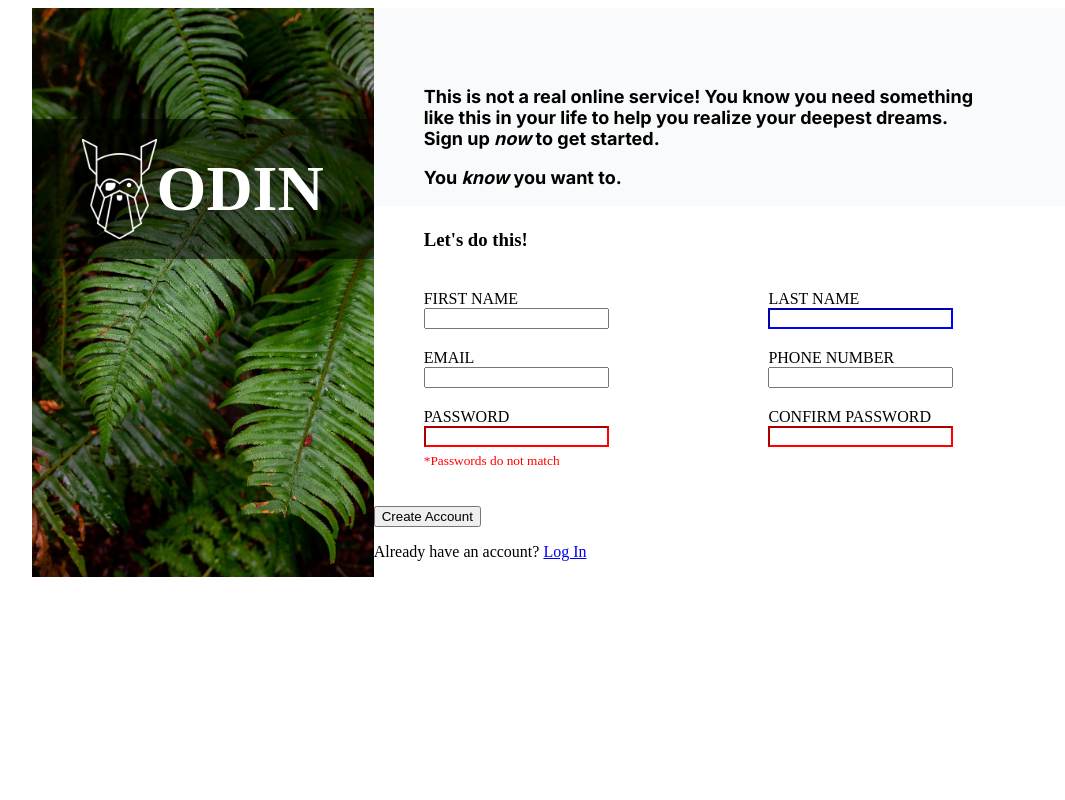
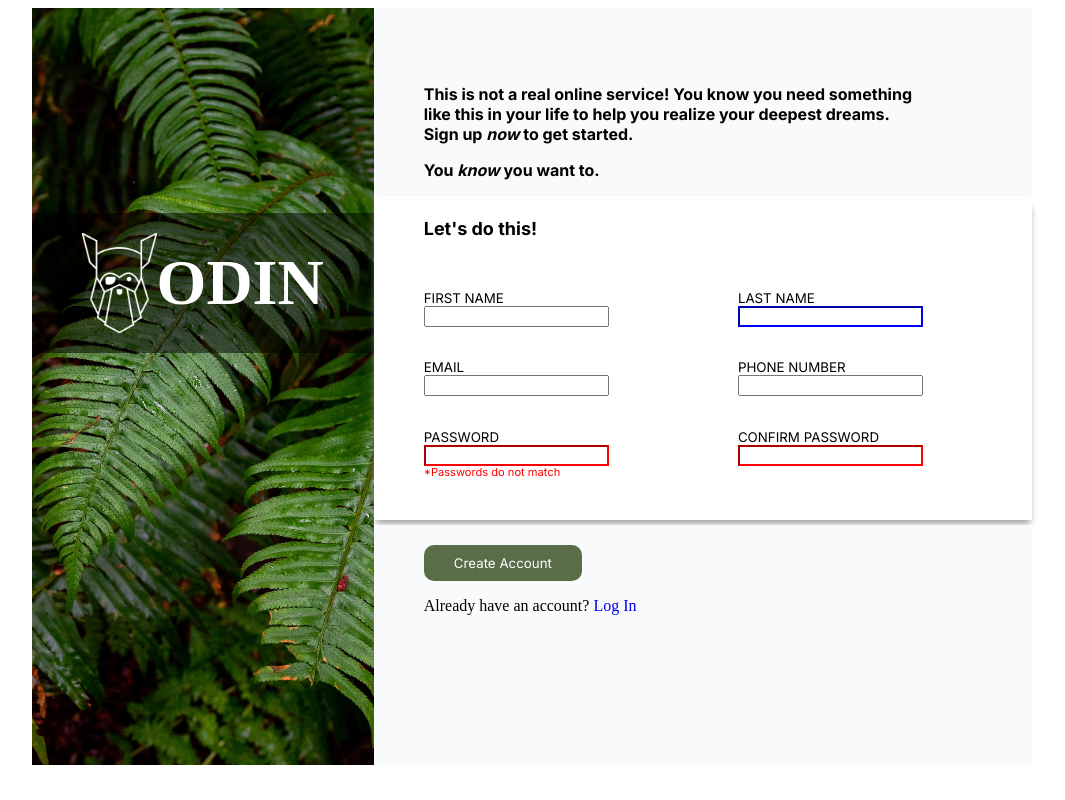
Before and after one commit to onyedikamike/sign_up_form, a plain HTML site: page index.html in a window 1280 px wide. Shown: the whole page, without its empty margins (71-1136 px from the left). Drawn offline with Linux system fonts and the light colour scheme.

Commit message:
Add more style to my html page

```diff
--- a/index.html
+++ b/index.html
@@ -9,7 +9,6 @@
   </head>
   <body>
     <main>
-
       <div class="container">
         <div class="images_odin">
           <div class="odin_logo">
@@ -76,12 +75,13 @@
               />
             </div>
           </div>
+          <div class="last-part">
+            <button type="submit" id="create-account">Create Account</button>
+            <p class="log-in">
+              Already have an account? <a href="#">Log In</a>
+            </p>
+          </div>
         </form>
-        <div>
-          <button type="submit" id="create-account">Create Account</button>
-        </div>
-        <p class="log-in">Already have an account? <a href="#">Log In</a></p>
-      </div>
       </div>
     </main>
   </body>
--- a/style.css
+++ b/style.css
@@ -53,7 +53,7 @@ main {
 .quotation {
   background-color: #f9fafb;
   padding-left: 50px;
-  font-size: 18px;
+  font-size: 16px;
   font-weight: bold;
   padding-top: 60px;
   padding-right: 120px;
@@ -66,11 +66,19 @@ main {
   grid-template-columns: 1fr 1fr;
   /* border: 2px solid red; */
   column-gap: 20px;
-  row-gap: 4px;
-  height: 37vh;
+  row-gap: 10px;
+  height: 40vh;
+  box-shadow: 0px 5px 7px -2px #999492;
+  margin-bottom: 5px;
+  font-family: var(--inter);
+  font-size: smaller;
 }
+
 .input_form h3 {
   grid-column: 1 / 3;
+  font-family: var(--inter);
+  font-size: 18px;
+  font-weight: bold;
 }
 #confirm-password {
   border-color: red;
@@ -83,8 +91,27 @@ main {
   border-color: red;
 }
 .input_form p {
-  margin-top: 6px;
+  margin-top: -1px;
   padding-bottom: 7px;
   font-size: smaller;
   color: red;
 }
+
+.log-in > a {
+  text-decoration: none;
+}
+.last-part {
+  height: 30vh;
+  background-color: #f9fafb;
+  padding-left: 50px;
+}
+
+#create-account {
+  margin-top: 20px;
+  background-color: #596d48;
+  border: none;
+  color: white;
+  padding: 10px 30px;
+  border-radius: 10px;
+  font-family: var(--inter);
+}
```
